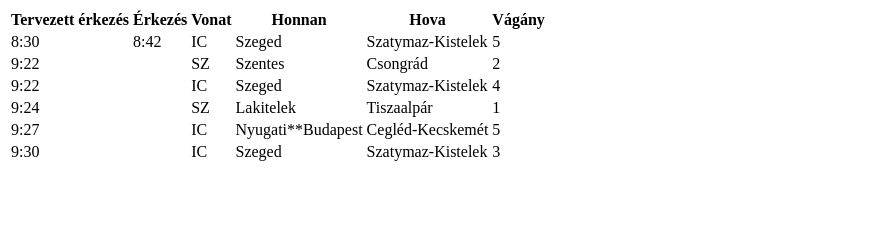
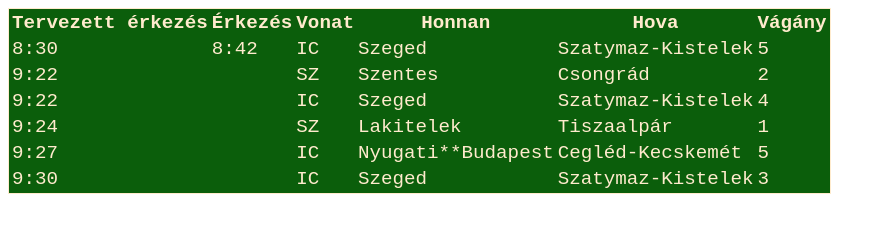
Before and after one commit to czombosnoel/2025_01_30_MAV_utastajekoztato, a plain HTML site: page index.html in a window 1280 px wide. Shown: the whole page, without its empty margins (0-886 px from the left). Drawn offline with Linux system fonts and the light colour scheme.

Commit message:
create css and add base table design

```diff
--- a/index.html
+++ b/index.html
@@ -4,6 +4,8 @@
     <meta charset="UTF-8">
     <meta name="viewport" content="width=device-width, initial-scale=1.0">
     <title>MÁV utastájékoztató</title>
+
+    <link rel="stylesheet" href="styles.css">
 </head>
 <body>
  <table>
--- /dev/null
+++ b/styles.css
@@ -0,0 +1,7 @@
+table {
+    border: 1px solid;
+    background-color: rgb(11, 94, 11);
+    color: blanchedalmond; /* betűszín */
+    font-family: 'Courier New'; /* betűtípus */
+    font-size: larger; /* betűméret */
+  }
```
